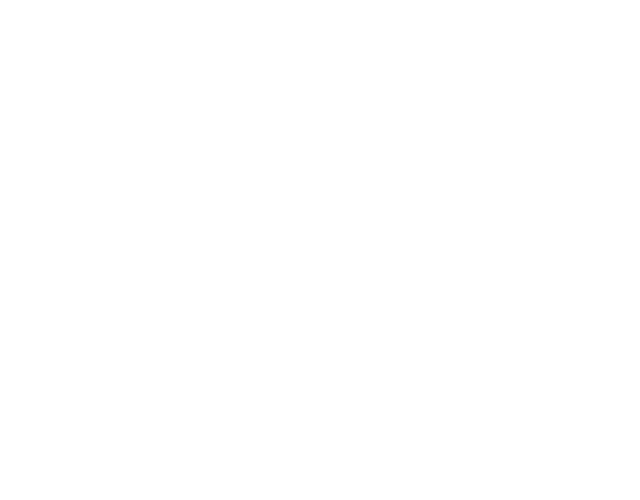
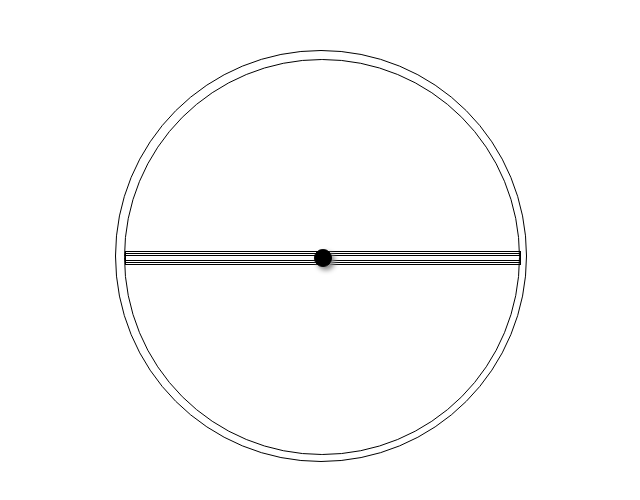
Before and after one commit to Sasicrastko/REACT-ANALOG-CLOCK, a React (Create React App) app: page / in a window 1280 px wide. Shown: the top 500 px of the page, without its empty margins (269-909 px from the left). Built offline with nearby package versions, Linux system fonts and the light colour scheme.

Commit message:
add some style

```diff
--- a/src/App.js
+++ b/src/App.js
@@ -6,6 +6,7 @@ class App extends Component {
   render() {
     return (
       <div className="App">
+        <Clock/>
       </div>
     );
   }
--- /dev/null
+++ b/src/components/Clock.css
@@ -0,0 +1,97 @@
+
+  .container{
+    margin: auto;
+    margin-top: 50px;
+    width: 40%;
+  }
+
+  .inner-circle {
+      position: absolute;
+      top: 2%;
+      left: 2%;
+      width: 96%;
+      height: 96%;
+      background-color: white;
+      border-radius: 50%;
+      border: 1px solid black;
+  }
+
+  .outer-circle {
+      position: absolute;
+      width: 410px;
+      height: 410px;
+      background-color: white;
+      border-radius: 50%;
+      border: 1px solid black;
+  }
+
+  .second-hand {
+      position: absolute;
+      top: 49.5%;
+      left: 0%;
+      width: 100%;
+      height: 1%;
+      border: 1px solid black;
+  }
+
+  .visible{
+    position: absolute;
+    top: 0%;
+    left:50%;
+    border: 1px solid black;
+  }
+
+  .sec{
+    background: red;
+    width: 45%;
+    height: 100%;
+    box-shadow: 3px 3px 5px #888888;
+    border: 1px solid black;
+  }
+
+  .minute-hand {
+      position: absolute;
+      top: 49%;
+      left: 0%;
+      width: 100%;
+      height: 2%;
+      border: 1px solid black;
+  }
+
+  .min{
+    background: black;
+    width: 38%;
+    height: 100%;
+    box-shadow: 3px 3px 5px #888888;
+    border: 1px solid black;
+  }
+
+  .hour-hand {
+      position: absolute;
+      top: 48.5%;
+      left: 0%;
+      width: 100%;
+      height: 3%;
+      border: 1px solid black;
+  }
+
+  .hour{
+    background: black;
+    width: 30%;
+    height: 100%;
+    box-shadow: 3px 3px 5px #888888;
+    border: 1px solid black;
+  }
+
+
+  .center-dot {
+      position: absolute;
+      top: 48%;
+      left: 48%;
+      width: 4%;
+      height: 4%;
+      background: black;
+      border-radius: 50%;
+      box-shadow: 3px 3px 5px #888888;
+      border: 1px solid black;
+  }
--- a/src/components/Clock.js
+++ b/src/components/Clock.js
@@ -1,22 +1,23 @@
 import React, { Component } from 'react';
+import './Clock.css';
 
 class Clock extends Component {
     state = {  }
     render() {
         return (
-            <div id="container">
-                <div id="outer-circle">
-                    <div id="inner-circle">
-                        <div id="minute-hand">
-                        <div class="visible" id="min"></div>
+            <div className="container">
+                <div className="outer-circle">
+                    <div className="inner-circle">
+                        <div className="minute-hand">
+                        <div className="visible-min"></div>
                         </div>
-                        <div id="hour-hand">
-                        <div class="visible" id="hour"></div>
+                        <div className="hour-hand">
+                        <div className="visible-hour"></div>
                         </div>
-                        <div id="second-hand">
-                        <div class="visible" id="sec"></div>
+                        <div className="second-hand">
+                        <div className="visible-sec"></div>
                         </div>
-                        <div id="center-dot"></div>
+                        <div className="center-dot"></div>
                     </div>
                 </div>
           </div>
```
